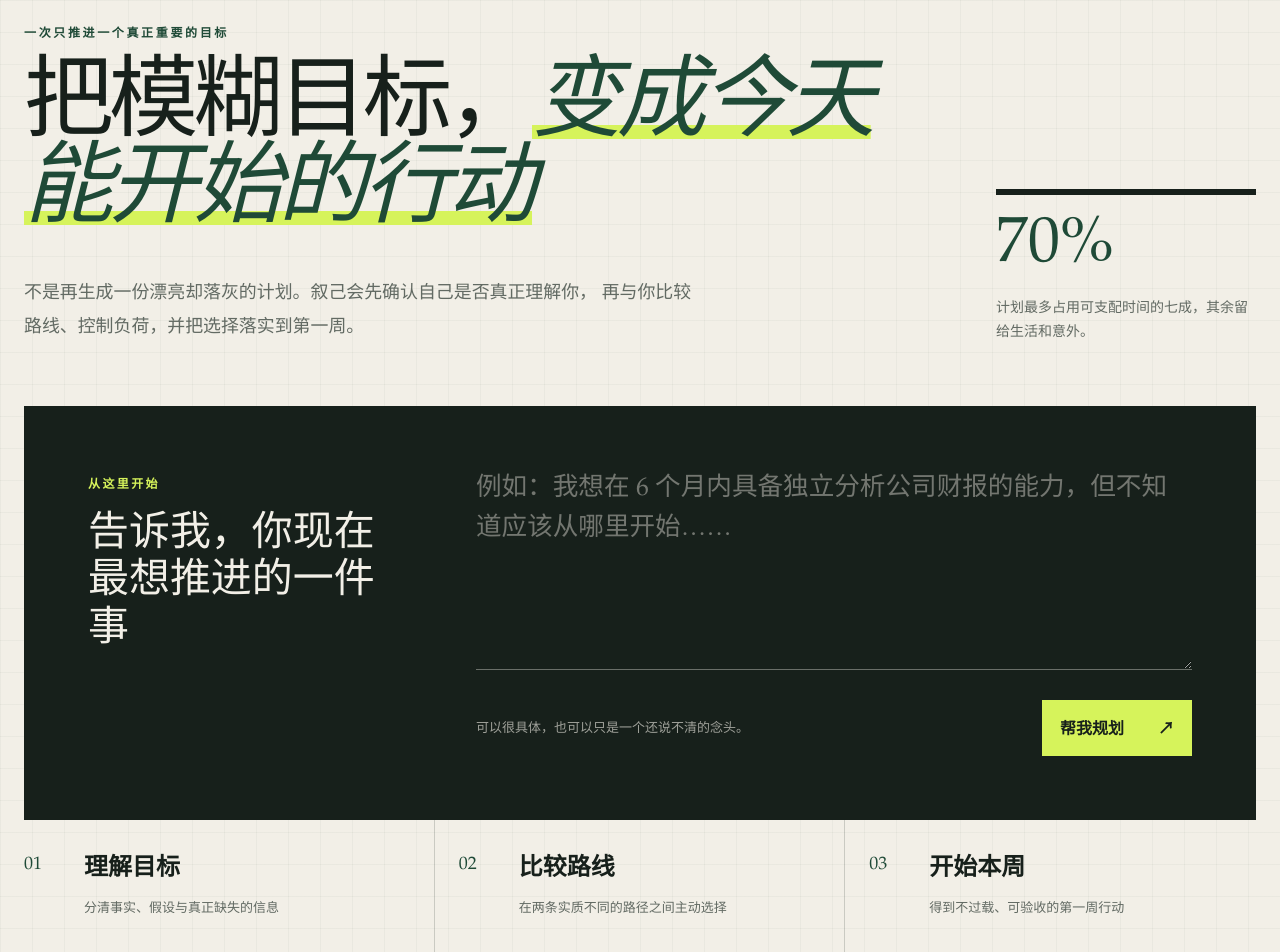
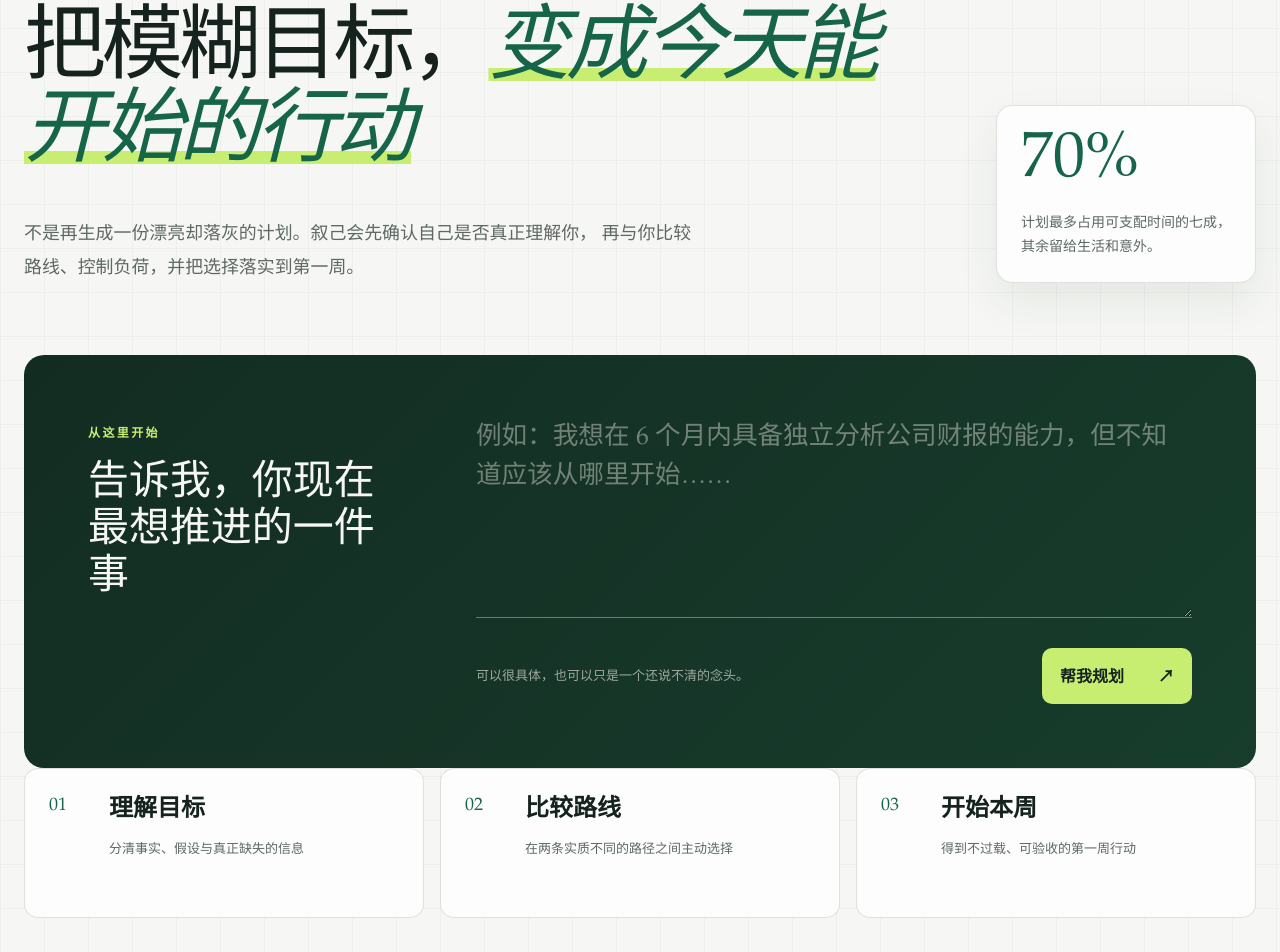
Before and after one commit to yuanyizhuo180-arch/syself, a Next.js app: page / in a window 1280 px wide. Shown: the part 192-1144 px from the top of the page. Built offline with nearby package versions, Linux system fonts and the light colour scheme.

Commit message:
style: refine planning workspace visual system

```diff
--- a/app/globals.css
+++ b/app/globals.css
@@ -1,14 +1,16 @@
 @import "tailwindcss";
 
 :root {
-  --paper: #f2efe7;
-  --ink: #17201b;
-  --muted: #626a63;
-  --line: rgba(23, 32, 27, 0.18);
-  --moss: #1f4a37;
-  --acid: #d6f35b;
-  --serif: "Iowan Old Style", "Palatino Linotype", "Book Antiqua", Georgia, serif;
-  --sans: "Avenir Next", Avenir, "Segoe UI", sans-serif;
+  --paper: #f6f7f4;
+  --ink: #15221d;
+  --muted: #5d6962;
+  --line: rgba(21, 34, 29, 0.13);
+  --moss: #176548;
+  --acid: #c7ee71;
+  --surface: rgba(255, 255, 255, 0.78);
+  --shadow: 0 18px 42px rgba(29, 50, 40, 0.08);
+  --serif: "Iowan Old Style", "Palatino Linotype", Georgia, serif;
+  --sans: "Avenir Next", "Segoe UI Variable", "Segoe UI", sans-serif;
 }
 
 * {
@@ -25,7 +27,7 @@ body {
     linear-gradient(rgba(23, 32, 27, 0.035) 1px, transparent 1px),
     linear-gradient(90deg, rgba(23, 32, 27, 0.035) 1px, transparent 1px),
     var(--paper);
-  background-size: 32px 32px;
+  background-size: 44px 44px;
   color: var(--ink);
   font-family: var(--sans);
 }
@@ -43,7 +45,7 @@ textarea {
 }
 
 .topbar {
-  min-height: 88px;
+  min-height: 72px;
   display: flex;
   align-items: center;
   justify-content: space-between;
@@ -74,7 +76,8 @@ textarea {
   width: 34px;
   height: 34px;
   place-items: center;
-  background: var(--ink);
+  border-radius: 10px;
+  background: var(--moss);
   color: var(--paper);
   font-size: 18px;
 }
@@ -83,7 +86,7 @@ textarea {
   display: grid;
   grid-template-columns: minmax(0, 1fr) 260px;
   gap: clamp(48px, 8vw, 120px);
-  padding: clamp(72px, 10vw, 132px) 0 64px;
+  padding: clamp(56px, 7vw, 96px) 0 72px;
   align-items: end;
 }
 
@@ -100,10 +103,10 @@ textarea {
   max-width: 900px;
   margin: 0;
   font-family: var(--serif);
-  font-size: clamp(50px, 7vw, 102px);
+  font-size: clamp(48px, 6.4vw, 88px);
   font-weight: 500;
   letter-spacing: -0.055em;
-  line-height: 0.95;
+  line-height: 1.02;
 }
 
 .hero h1 em {
@@ -125,8 +128,11 @@ textarea {
 }
 
 .principle-card {
-  border-top: 6px solid var(--ink);
-  padding: 20px 0 0;
+  border: 1px solid var(--line);
+  border-radius: 16px;
+  padding: 24px;
+  background: var(--surface);
+  box-shadow: var(--shadow);
 }
 
 .card-number {
@@ -148,7 +154,8 @@ textarea {
   display: grid;
   grid-template-columns: minmax(220px, 0.75fr) minmax(0, 1.8fr);
   gap: clamp(32px, 7vw, 96px);
-  background: var(--ink);
+  border-radius: 20px;
+  background: linear-gradient(135deg, #132c22, #173d2c);
   color: var(--paper);
   padding: clamp(32px, 5vw, 64px);
 }
@@ -216,12 +223,14 @@ textarea {
   color: var(--ink);
   cursor: pointer;
   font-weight: 800;
-  transition: transform 160ms ease, background 160ms ease;
+  border-radius: 10px;
+  transition: transform 160ms ease, background 160ms ease, box-shadow 160ms ease;
 }
 
 .form-footer button:hover {
-  transform: translateY(-3px);
+  transform: translateY(-2px);
   background: #e2ff69;
+  box-shadow: 0 10px 24px rgba(199, 238, 113, 0.2);
 }
 
 .form-footer button:focus-visible {
@@ -232,7 +241,8 @@ textarea {
 .process {
   display: grid;
   grid-template-columns: repeat(3, 1fr);
-  border-bottom: 1px solid var(--line);
+  gap: 16px;
+  border-bottom: 0;
 }
 
 .process article {
@@ -240,8 +250,10 @@ textarea {
   min-height: 150px;
   grid-template-columns: 48px 1fr;
   gap: 12px;
-  padding: 32px 24px 32px 0;
-  border-right: 1px solid var(--line);
+  padding: 24px;
+  border: 1px solid var(--line);
+  border-radius: 14px;
+  background: var(--surface);
 }
 
 .process article + article {
@@ -249,7 +261,7 @@ textarea {
 }
 
 .process article:last-child {
-  border-right: 0;
+  border-right: 1px solid var(--line);
 }
 
 .process article > span {
@@ -373,8 +385,9 @@ textarea {
 .route-intro h1 { margin: 0; font: 500 clamp(46px, 6vw, 76px)/1 var(--serif); letter-spacing: -.05em; }
 .route-intro > p:last-child { color: var(--muted); line-height: 1.7; }
 .route-grid { display: grid; grid-template-columns: repeat(2, 1fr); gap: 24px; }
-.route-card { display: grid; gap: 24px; align-content: start; border: 1px solid var(--line); padding: 30px; background: rgba(255,255,255,.32); transition: transform .16s, box-shadow .16s; }
-.route-card.selected { border-color: var(--moss); box-shadow: 8px 8px 0 var(--acid); transform: translate(-4px,-4px); }
+.route-card { display: grid; gap: 24px; align-content: start; border: 1px solid var(--line); border-radius: 16px; padding: 30px; background: var(--surface); box-shadow: 0 8px 24px rgba(29, 50, 40, .04); transition: transform .16s, box-shadow .16s, border-color .16s; }
+.route-card:hover { transform: translateY(-3px); box-shadow: var(--shadow); }
+.route-card.selected { border-color: var(--moss); box-shadow: 0 14px 34px rgba(23, 101, 72, .14); transform: translateY(-3px); }
 .route-card-head > span { color: var(--moss); font-size: 11px; font-weight: 800; letter-spacing: .15em; }
 .route-card h2 { margin: 10px 0; font: 500 38px/1.1 var(--serif); }
 .route-card p { color: var(--muted); line-height: 1.6; }
@@ -391,7 +404,7 @@ textarea {
 @media (max-width: 800px) { .route-grid { grid-template-columns: 1fr; } }
 .capacity-readout { display: inline-block; margin-top: 16px; padding: 10px 14px; background: var(--acid); }
 .week-list { display: grid; gap: 1px; margin-bottom: 28px; background: var(--line); }
-.week-list article { display: grid; grid-template-columns: 80px 1fr; gap: 22px; padding: 22px; background: var(--paper); }
+.week-list article { display: grid; grid-template-columns: 80px 1fr; gap: 22px; padding: 22px; background: var(--surface); }
 .week-list article > span { color: var(--moss); font: 700 18px var(--serif); }
 .week-list h2 { margin: 0; font: 500 25px var(--serif); }
 .week-list p { margin: 8px 0; color: var(--muted); }
```
Also changed, not shown: 1 other file (tests, documents, lock files or other folders).
